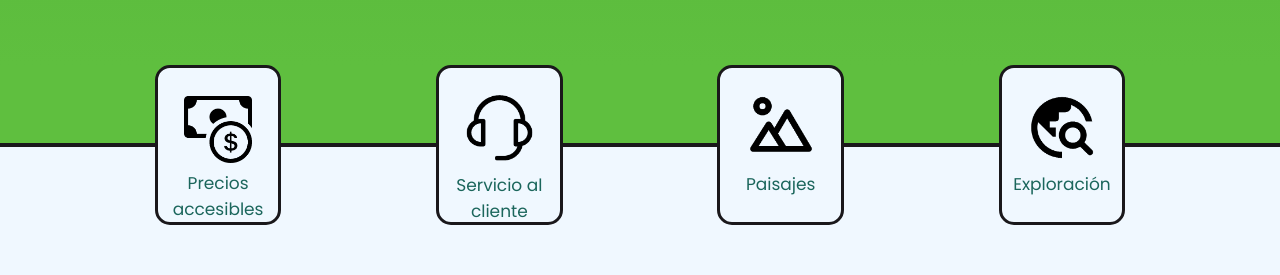
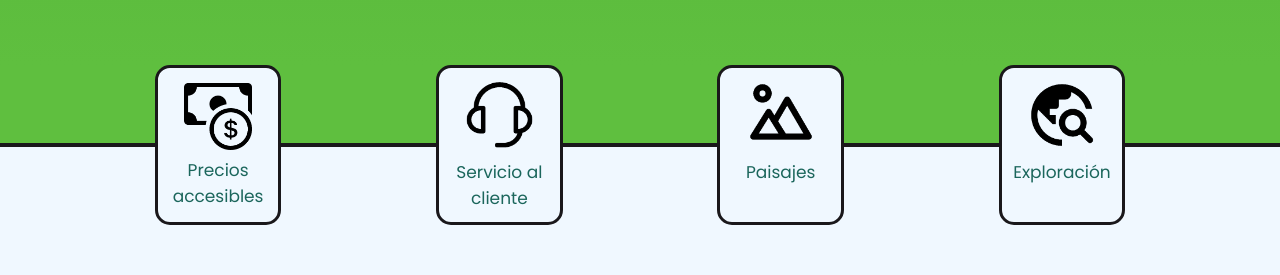
Before and after one commit to Pablopaisaxd/Vivotour, a React (Vite) app in the folder vivotour-react/: page / in a window 1280 px wide. Shown: the part 652-927 px from the top of the page. Built offline with nearby package versions, Linux system fonts and the light colour scheme.

Commit message:
Separacion

```diff
--- a/vivotour-react/src/pages/inicio/style/Separacion.css
+++ b/vivotour-react/src/pages/inicio/style/Separacion.css
@@ -26,7 +26,6 @@
 .square1 {
     height: 20vh;
     width: 80vw;
-padding-top: 1%;
     border: 3.5px solid #1A181B;
     border-radius: 15px;
     background-color: aliceblue;
```
